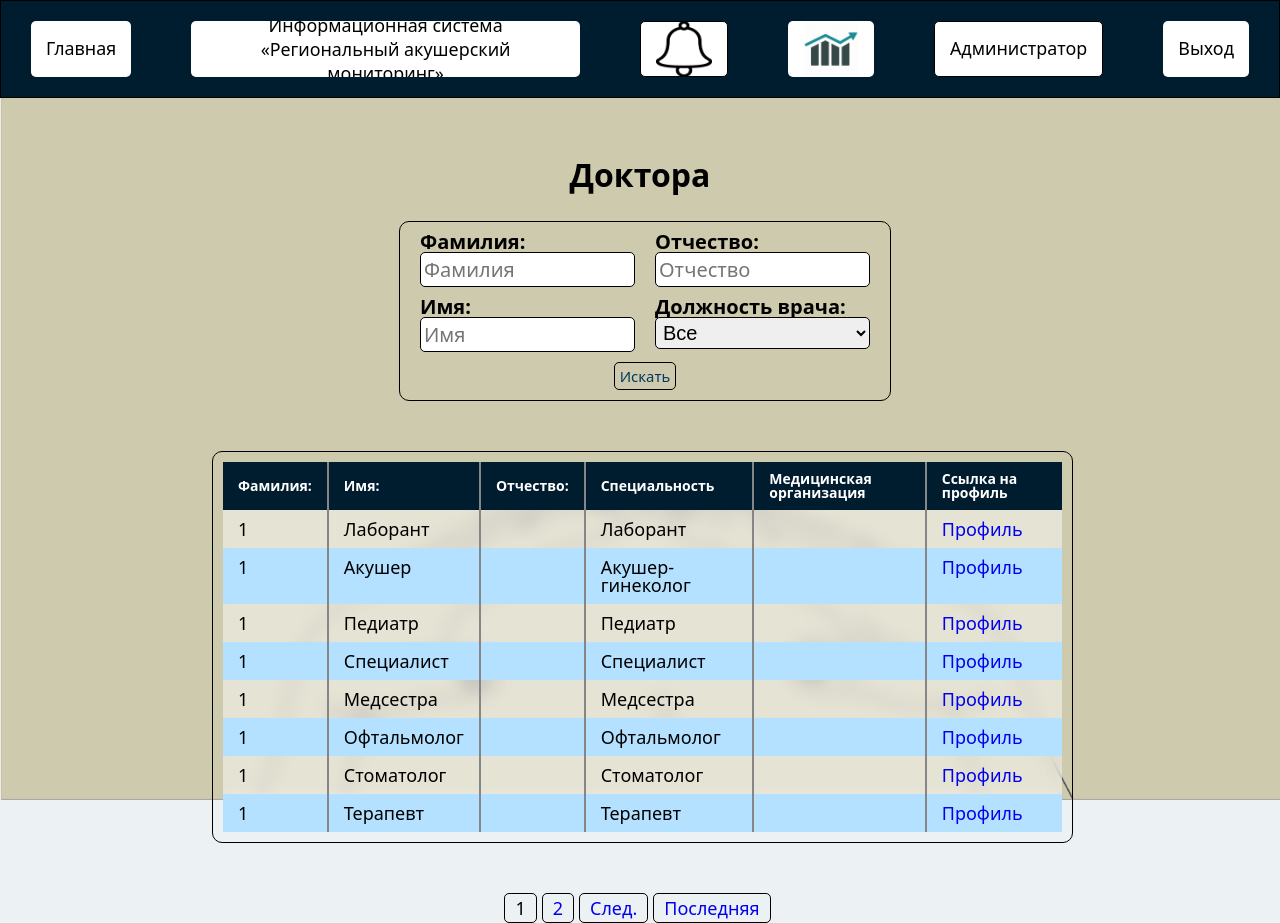
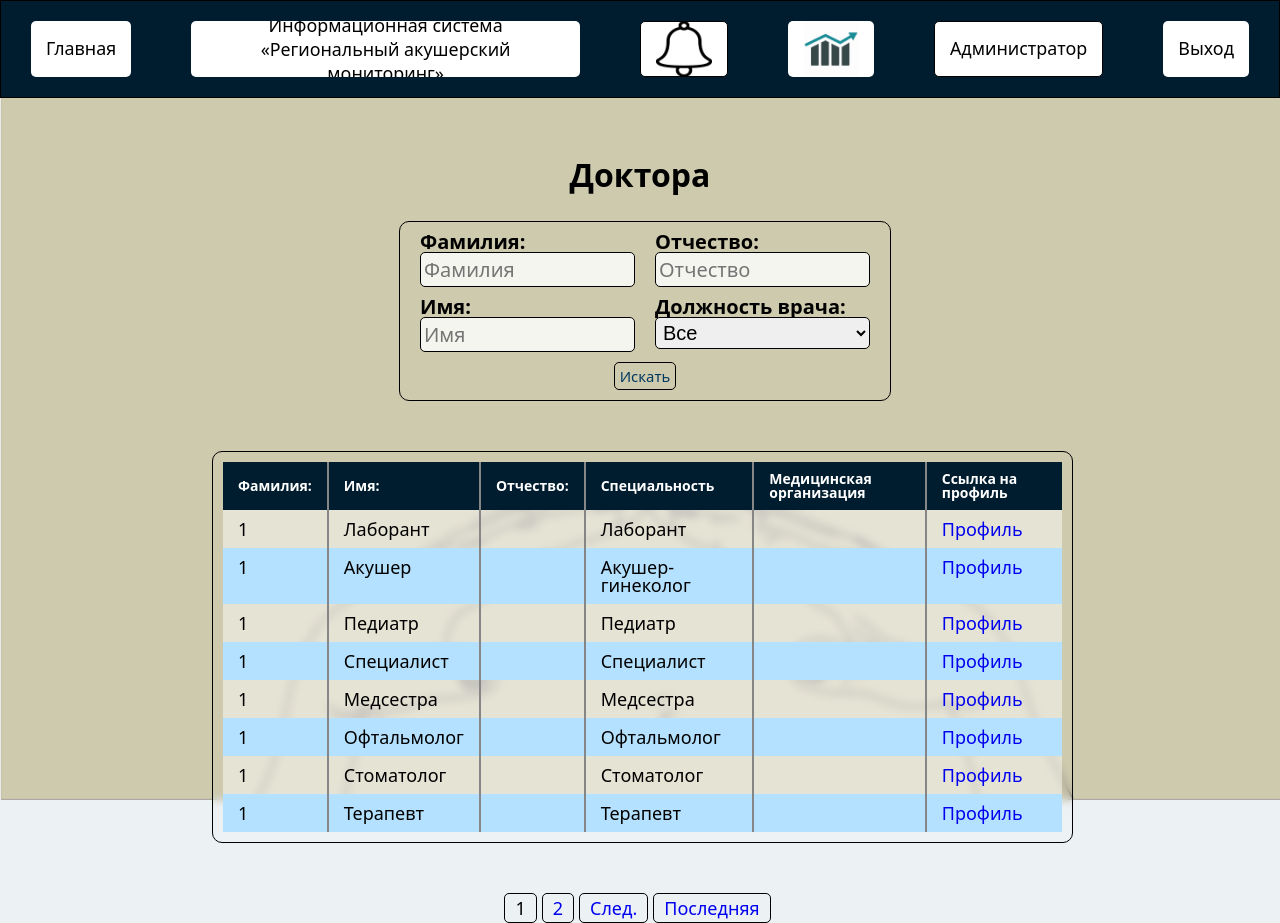
Before and after one commit to deadcrow2021/Medical_system, a Django app: page /doctors in a window 1280 px wide. Run offline with Django 4.2, Linux system fonts and the light colour scheme; a user stored in the database is signed in; data comes from the database, SQL or seed files in the repository; parts of the project's set-up code (start-up, migrations or seed data) failed here and were passed over.

Commit message:
Made background image fixed and added some blur on forms

```diff
--- a/static/css/style.css
+++ b/static/css/style.css
@@ -44,6 +44,14 @@ body {
 
 a * {
     color: #00385e;
+}
+
+input {
+    background-color: #fffc;
+}
+
+table {
+    backdrop-filter: blur(4px);
 }
 
 thead {
@@ -622,6 +630,7 @@ a.btn {
     border-radius: 10px;
     margin-left: 5px;
     padding: 10px;
+    backdrop-filter: blur(4px);
 }
 
 .complication {
@@ -757,6 +766,7 @@ th {
 .statistics_block {
     display: flex;
     flex-direction: column;
+    align-items: center;
     font-size: 20px;
 }
 
@@ -952,11 +962,12 @@ nav {
 }
 
 .statistics_table {
-    width: 100%;
+    /* width: 100%; */
     /* border: 1px solid black; */
     border-spacing: 0;
     font-size: 26px;
-    padding: 5vh 5vw;
+    /* padding: 5vh 5vw; */
+    margin: 5vh 5vw;
 }
 
 .statistics_table th,
@@ -1258,11 +1269,13 @@ nav {
 
 
 .background_img {
-    position: absolute;
+    position: fixed;
+    top: 0;
     z-index: -5;
     width: 100vw;
     height: 100vh;
     object-fit: fill;
+    background-attachment: fixed;
 }
 
 .notification_link * {
```
